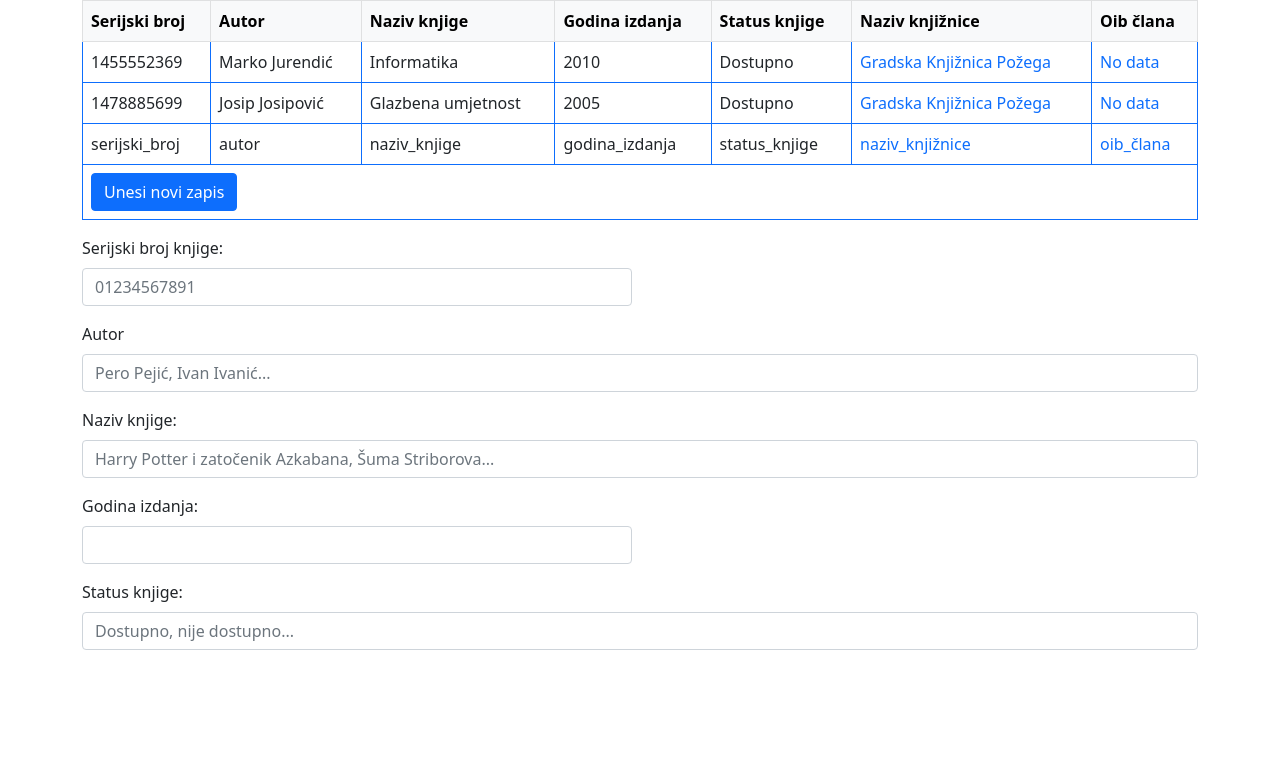
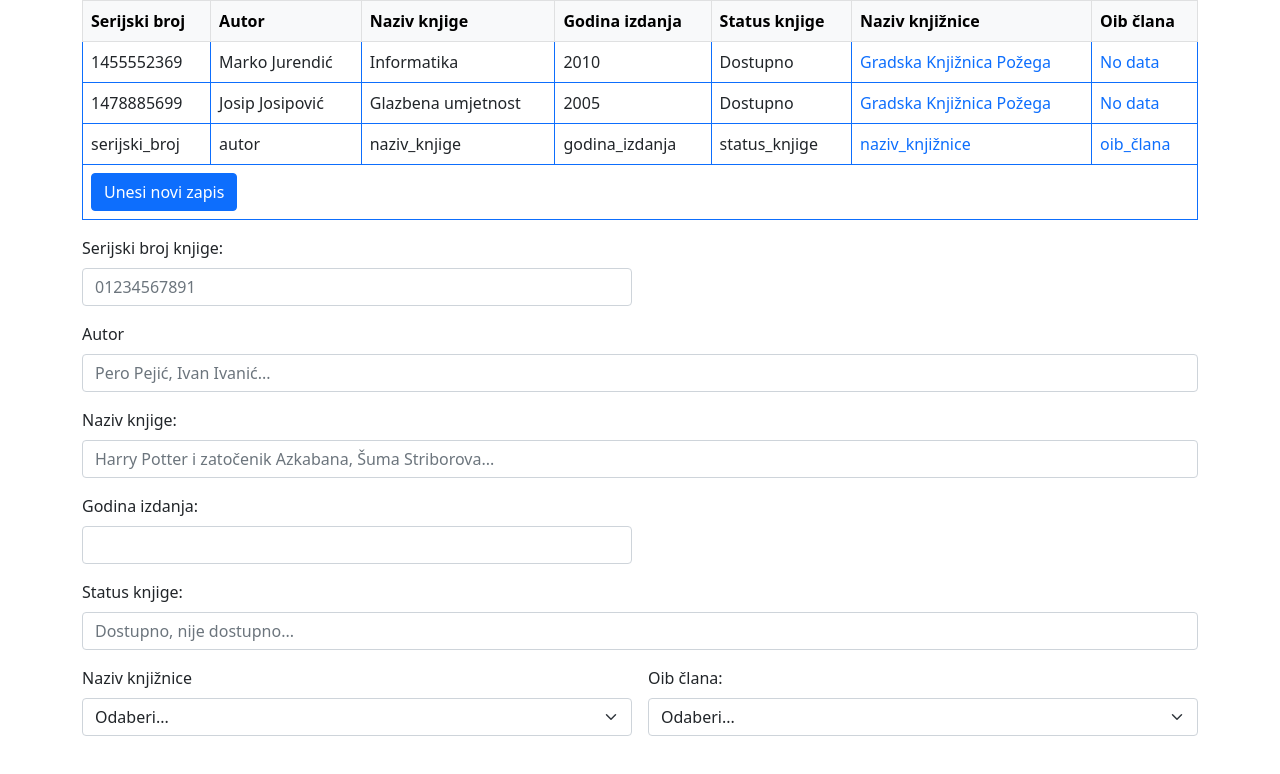
Before and after one commit to Josip1234/Library-Application, a plain HTML site: page web/knjige.html in a window 1280 px wide. Drawn offline with nearby package versions, Linux system fonts and the light colour scheme.

Commit message:
finished bootstrap forms for books

```diff
--- a/web/knjige.html
+++ b/web/knjige.html
@@ -16,6 +16,7 @@
         <div class="table-responsive">
             <table class="table table-bordered border-primary">
                 <thead class="table-light">
+                    <tr>
                         <th>Serijski broj</th>
                         <th>Autor</th>
                         <th>Naziv knjige</th>
@@ -23,6 +24,8 @@
                         <th>Status knjige</th>
                         <th>Naziv knjižnice</th>
                         <th>Oib člana</th>
+                    </tr>
+
                 </thead>
                 <tbody>
                     <tr>
@@ -32,7 +35,7 @@
                         <td>2010</td>
                         <td>Dostupno</td>
                         <td id="click_for_table_details"><a href="#" class="pe-auto">Gradska Knjižnica Požega</a></td>
-                        <td id="click_for_table_details"><a href="#" class="pe-auto">No data</a></td>
+                        <td id="click_for_table_details2"><a href="#" class="pe-auto">No data</a></td>
                     </tr>
                     <tr>
                         <td>
@@ -108,6 +111,25 @@
                 </label>
                 <input type="text" name="status_knjige" id="status_knjige" class="form-control" placeholder="Dostupno, nije dostupno...">
             </div>
+            <div class="col-md-6">
+                <label for="naziv_knjižnice" class="form-label">Naziv knjižnice</label>
+                <select name="naziv_knjižnice" id="naziv_knjižnice" class="form-select">
+                    <option value="" selected>Odaberi...</option>
+                    <option>Knjižnica 1</option>
+                    <option>Knjižnica 2</option>
+
+                </select>
+            </div>
+            <div class="col-md-6">
+                <label for="oib_člana" class="form-label">Oib člana:</label>
+                <select name="oib_člana" id="oib_člana" class="form-select">
+                    <option value="" selected>Odaberi...</option>
+                    <option>Oib 1</option>
+                    <option>Oib 2</option>
+
+                </select>
+
+            </div>
 
         </form>
 
```
Also changed, not shown: web/djelatnici.html (+3 -2 lines). Lines whose indentation alone changed are shown as unchanged.
